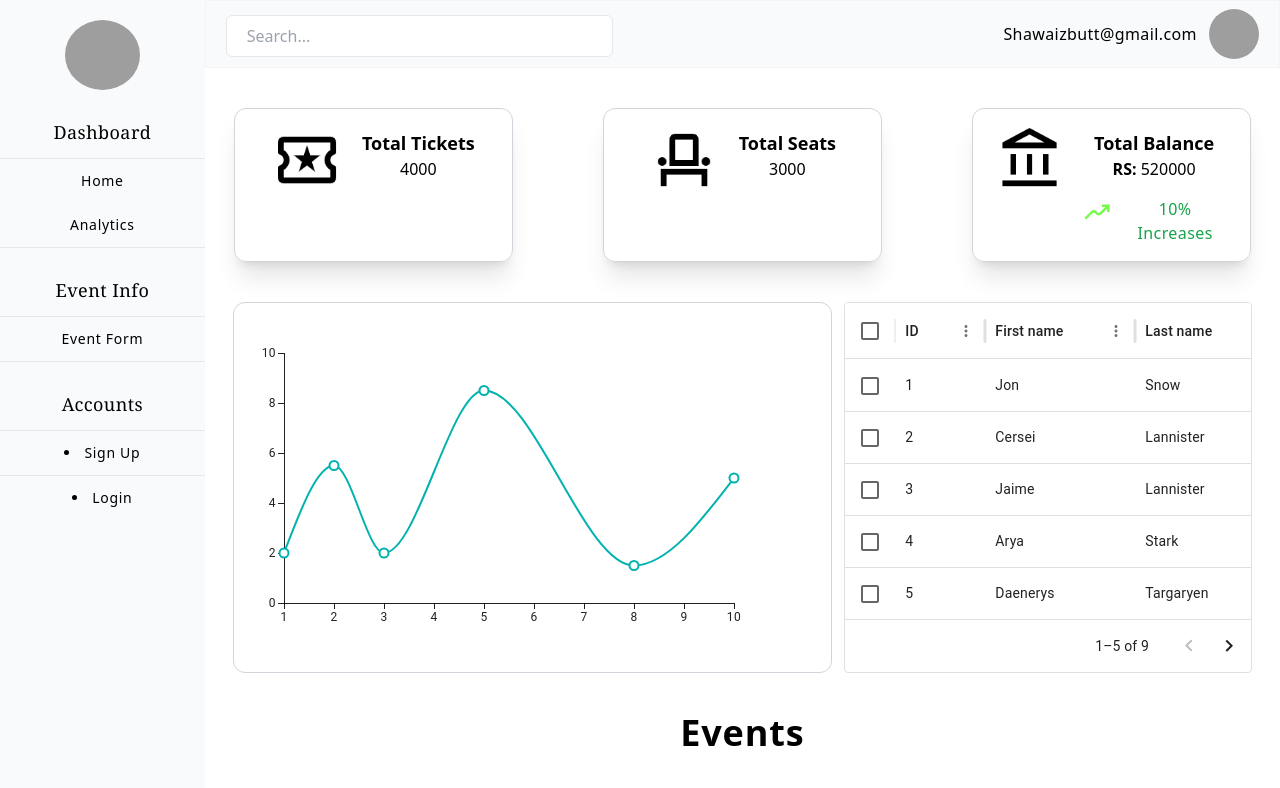
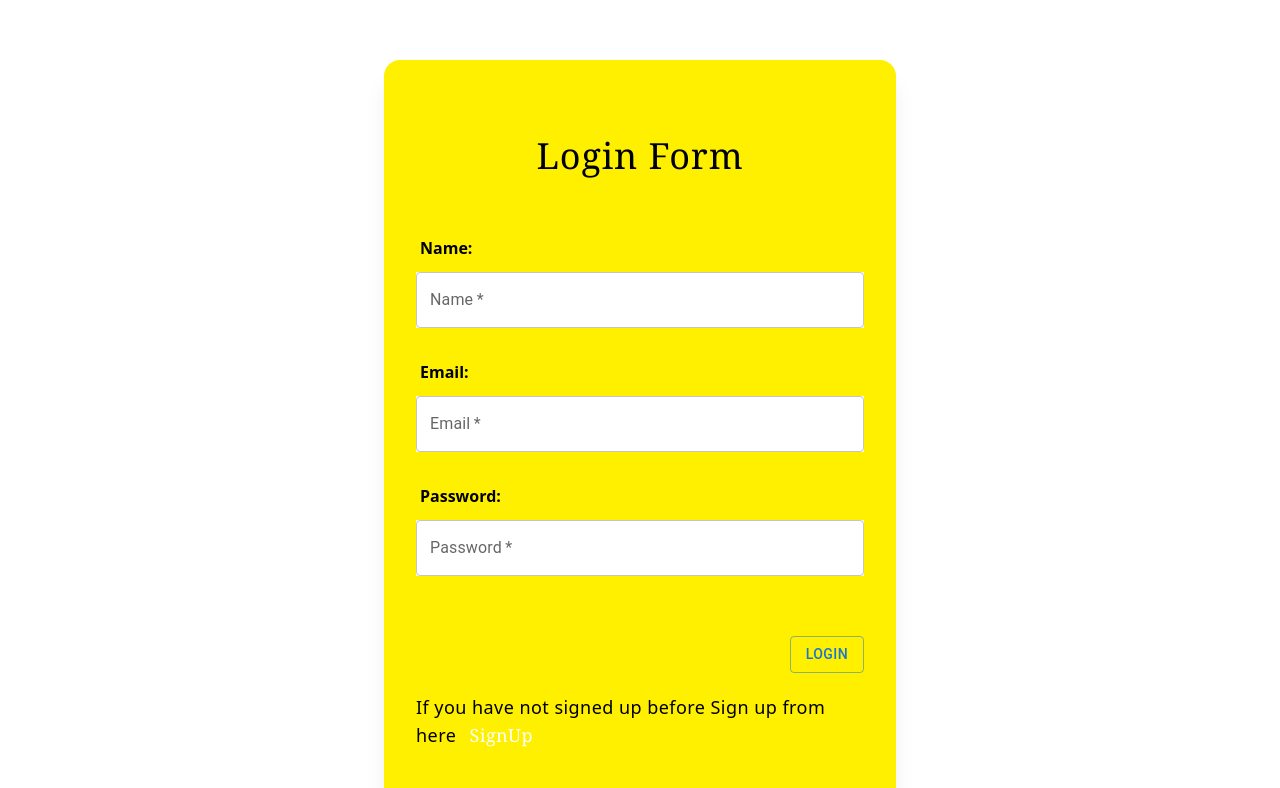
Before and after one commit to Shawaiz555/ms-eventsphere, a Next.js app: page / in a window 1280 px wide. Shown: the top 788 px of the page. Built offline with nearby package versions, Linux system fonts and the light colour scheme; grey boxes are pictures that could not be loaded.

Commit message:
Login and signup page design updated and added links of login in sign up page and sign up in login page and made the login page as default

```diff
--- a/app/Login/page.js
+++ b/app/Login/page.js
@@ -2,12 +2,13 @@
 import TextField from "@mui/material/TextField";
 import { useState } from "react";
 import Button from "@mui/material/Button";
+import Link from "next/link";
 
 export default function page() {
   const [login, setLogin] = useState({
-        Name: "",
-        Email: "",
-        Password:"",
+    Name: "",
+    Email: "",
+    Password: "",
   });
   const [emailError, setEmailError] = useState("");
   const [isEmailValid, setIsEmailValid] = useState(null);
@@ -33,7 +34,7 @@ export default function page() {
         setLogin({
           Name: "",
           Email: "",
-          Password:"",
+          Password: "",
         });
       }
     }
@@ -43,7 +44,7 @@ export default function page() {
     <div>
       <div className="w-full flex justify-center mb-10 mt-10">
         <form
-          className="w-[90%] lg:w-[50%] px-5 lg:px-8 flex flex-col mt-5 shadow-xl rounded-2xl py-14"
+          className="w-[90%] lg:w-[40%] px-5 lg:px-8 bg-[#fff000] flex flex-col mt-5 shadow-xl rounded-2xl py-14"
           onSubmit={handleSubmit}
         >
           <label className="text-2xl lg:text-4xl  font-serif text-center tracking-wide my-5">
@@ -55,11 +56,11 @@ export default function page() {
               <TextField
                 id="outlined-basic"
                 label="Name"
-                className='w-full'
+                className='w-full bg-white'
                 variant="outlined"
                 value={login.Name}
                 onChange={(e) =>
-                    setLogin({ ...login, Name: e.target.value })
+                  setLogin({ ...login, Name: e.target.value })
                 }
                 required
               />
@@ -71,7 +72,7 @@ export default function page() {
                 id="outlined-basic"
                 type="email"
                 label="Email"
-                className='w-full'
+                className='w-full bg-white'
                 variant="outlined"
                 value={login.Email}
                 onChange={(e) => emailValidation(e.target.value)}
@@ -87,11 +88,11 @@ export default function page() {
               <TextField
                 id="outlined-basic"
                 label="Password"
-                className='w-full'
+                className='w-full bg-white'
                 variant="outlined"
                 value={login.Password}
                 onChange={(e) =>
-                    setLogin({ ...login, Password: e.target.value })
+                  setLogin({ ...login, Password: e.target.value })
                 }
                 required
               />
@@ -108,6 +109,9 @@ export default function page() {
               Login
             </Button>
           </div>
+          <div className="mt-5">
+            <p className="text-md tracking-wide lg:text-lg">If you have not signed up before Sign up from here <Link href="/SignUp" className="text-white ml-2 font-serif hover:underline">SignUp</Link></p>
+          </div>
         </form>
       </div>
     </div>
--- a/app/Reuseable Components/SideBar.js
+++ b/app/Reuseable Components/SideBar.js
@@ -26,7 +26,7 @@ export default function SideBar({ closeSidebar }) {
                             className="text-center text-sm lg:text-md tracking-wider py-3"
                             onClick={closeSidebar} // Close sidebar when clicking
                         >
-                            <Link href="/">Home</Link>
+                            <Link href="/Home">Home</Link>
                         </li>
                         <li
                             className="text-center text-sm lg:text-md tracking-wider py-3"
@@ -68,7 +68,7 @@ export default function SideBar({ closeSidebar }) {
                         className="text-center text-sm lg:text-md tracking-wider py-3"
                         onClick={closeSidebar} // Close sidebar when clicking
                     >
-                        <Link href="/Login">Login</Link>
+                        <Link href="/">Login</Link>
                     </li>
                 </div>
             </div>
--- a/app/SignUp/page.js
+++ b/app/SignUp/page.js
@@ -2,6 +2,7 @@
 import TextField from "@mui/material/TextField";
 import { useState } from "react";
 import Button from "@mui/material/Button";
+import Link from "next/link";
 
 export default function page() {
   const [signUp, setSignUp] = useState({
@@ -46,7 +47,7 @@ export default function page() {
     <div>
       <div className="w-full flex justify-center mb-10 mt-10">
         <form
-          className="w-[90%] lg:w-[50%] px-5 lg:px-8 flex flex-col mt-5 shadow-xl rounded-2xl py-14"
+          className="w-[90%] lg:w-[40%] px-5 lg:px-8 bg-[#fff000] flex flex-col mt-5 shadow-xl rounded-2xl py-14"
           onSubmit={handleSubmit}
         >
           <label className="text-2xl lg:text-4xl  font-serif text-center tracking-wide my-5">
@@ -58,7 +59,7 @@ export default function page() {
               <TextField
                 id="outlined-basic"
                 label="Name"
-                className='w-full'
+                className='w-full bg-white'
                 variant="outlined"
                 value={signUp.Name}
                 onChange={(e) =>
@@ -74,7 +75,7 @@ export default function page() {
                 id="outlined-basic"
                 type="email"
                 label="Email"
-                className='w-full'
+                className='w-full bg-white'
                 variant="outlined"
                 value={signUp.Email}
                 onChange={(e) => emailValidation(e.target.value)}
@@ -90,7 +91,7 @@ export default function page() {
               <TextField
                 id="outlined-basic"
                 label="Password"
-                className='w-full'
+                className='w-full bg-white'
                 variant="outlined"
                 value={signUp.Password}
                 onChange={(e) =>
@@ -104,7 +105,7 @@ export default function page() {
               <TextField
                 id="outlined-basic"
                 label='ConfirmPassword'
-                className='w-full'
+                className='w-full bg-white'
                 variant="outlined"
                 value={signUp.ConfirmPassword}
                 onChange={(e) =>
@@ -125,6 +126,9 @@ export default function page() {
               Sign Up
             </Button>
           </div>
+          <div className="mt-5">
+            <p className="text-md tracking-wide lg:text-lg">If you have already signed up before Login from here <Link href="/Login" className="text-white ml-2 font-serif hover:underline">Login</Link></p>
+          </div>
         </form>
       </div>
     </div>
--- a/app/layout.js
+++ b/app/layout.js
@@ -37,37 +37,37 @@ export default function RootLayout({ children }) {
           <Navbar />
         </div> */}
         <div className="w-full flex overflow-hidden">
-          <div className="w-full flex overflow-hidden min-h-screen">
+          {/* <div className="w-full flex overflow-hidden min-h-screen"> */}
             {/* Sidebar */}
-            <div
+            {/* <div
               className={`fixed w-[70%] sm:w-[50%] bg-gray-50 z-20 transform ${isSidebarVisible ? "translate-x-0" : "-translate-x-full"
                 } transition-transform lg:static lg:translate-x-0 lg:w-[16%] h-full`}
             >
               <SideBar closeSidebar={closeSidebar} />
-            </div>
+            </div> */}
 
             {/* Main Content */}
-            <div
+            {/* <div
               className={`flex-1 w-full ${isSidebarVisible ? "overflow-hidden" : ""
                 } lg:w-[84%] h-full`}
             >
               <Header toggleSidebar={toggleSidebar} />
               <main className="h-full bg-white">{children}</main>
-            </div>
+            </div> */}
           </div>
 
           {/* Overlay for small devices when sidebar is open */}
-          {isSidebarVisible && (
+          {/* {isSidebarVisible && (
             <div
               className="fixed inset-0 bg-black opacity-50 z-10 lg:hidden"
               onClick={closeSidebar}
             ></div>
-          )}
-        </div>
-        {/* <div>
+          )} */}
+        {/* </div> */}
+        <div>
           {children}
         </div>
-        <div className="w-full flex justify-center py-10 px-1 md:py-12 md:px-10">
+        {/* <div className="w-full flex justify-center py-10 px-1 md:py-12 md:px-10">
           <Footer />
         </div> */}
       </body>
--- a/app/page.js
+++ b/app/page.js
@@ -1,9 +1,11 @@
-import Dashboard from "./Dashboard/page";
+// import Dashboard from "./Dashboard/page";
 // import Home from "./Home/page";
+import Login from "./Login/page";
 export default function Index() {
   return (
     <div>
-        <Dashboard/>
+        <Login/>
+        {/* <Dashboard/> */}
         {/* <Home/> */}
     </div>
   );
```
